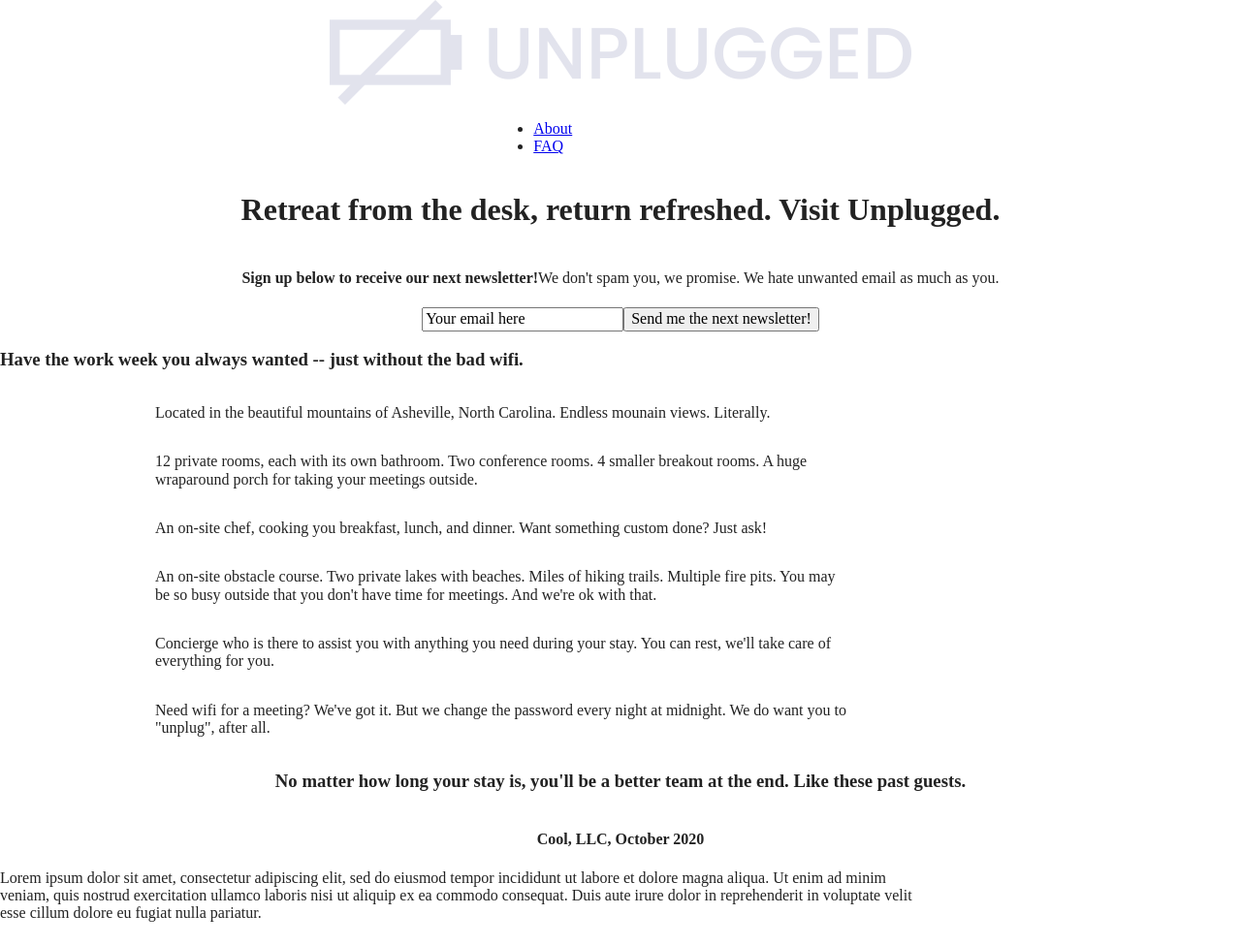
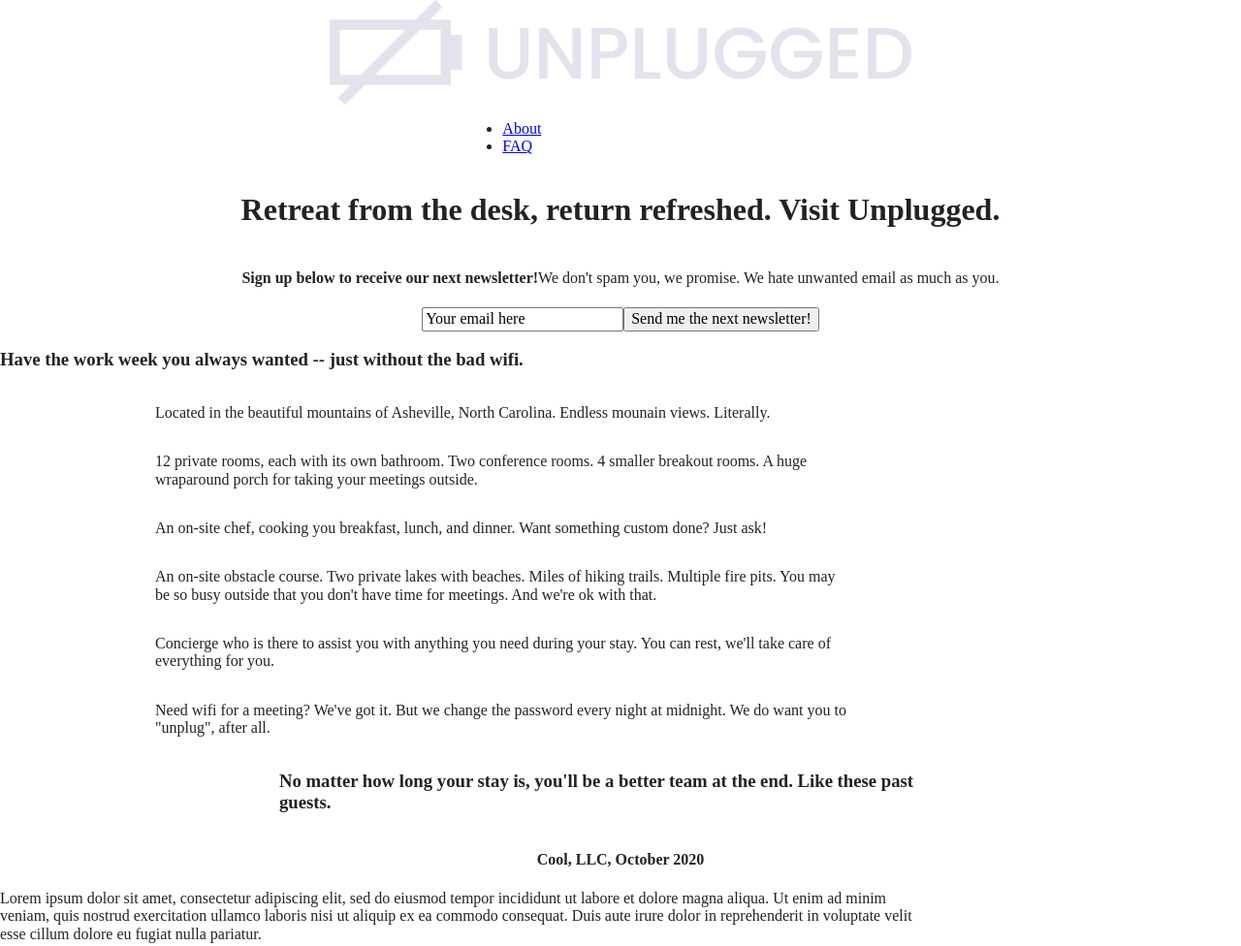
Before and after one commit to carrnicholas/unplugged, a website built with Parcel: page index.html in a window 1280 px wide. Shown: the top 976 px of the page at 97% size. Built offline with nearby package versions, Linux system fonts and the light colour scheme.

Commit message:
Added width percentages for Flexbox

```diff
--- a/css/main.css
+++ b/css/main.css
@@ -111,6 +111,7 @@ header .content-wrapper {
   justify-content: center;
   align-items: center;
   flex-flow: row wrap;
+  width: 72%; /* gussed on percentage here */
 }
 
 header .header-divider {
@@ -259,6 +260,10 @@ section .reviews {
   justify-content: center;
   align-items: center;
   flex-flow: row wrap;
+}
+
+.reviews h3 {
+  width: 55%;
 }
 
 .reviews article h4 {
```
